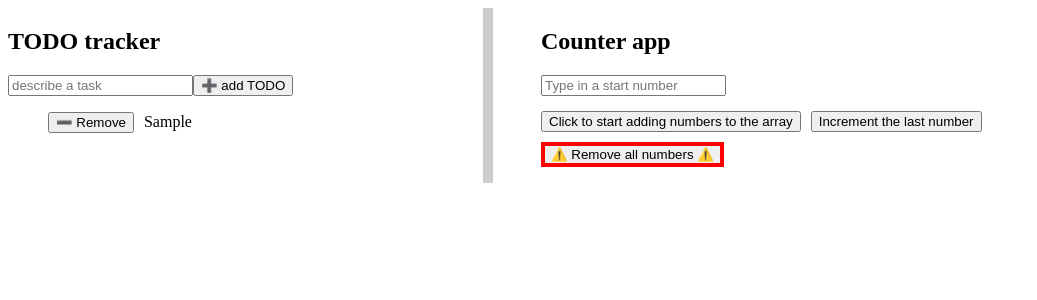
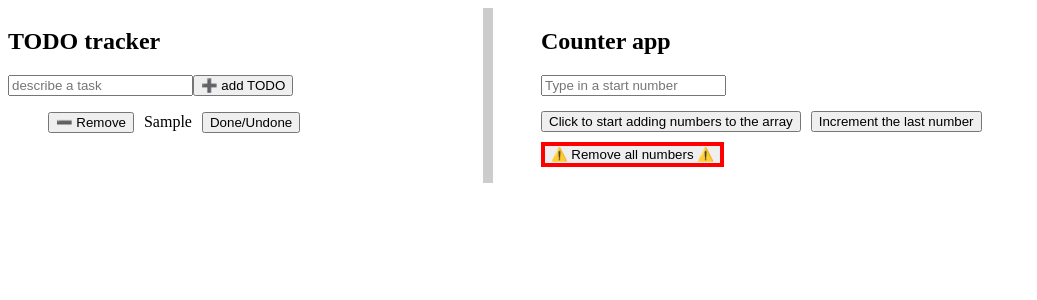
Before and after one commit to Objective-Enterprises/nik-react-ts, a React (Vite) app in the folder assignment/home-project/: page / in a window 1280 px wide. Both pictures are taken after typing "Sample" into the empty fields and a click on the button "➕ add TODO". Shown: the top 300 px of the page, without its empty margins (0-1037 px from the left). Built offline with nearby package versions, Linux system fonts and the light colour scheme.

Commit message:
implement updateToDo

```diff
--- a/assignment/home-project/src/App.tsx
+++ b/assignment/home-project/src/App.tsx
@@ -15,7 +15,6 @@ function App() {
         style={{
           width: "1px",
           borderRight: "10px solid #ccc",
-          // paddingRight: "24px",
           marginRight: "24px"
         }}
       />
--- a/assignment/home-project/src/TodoItem.tsx
+++ b/assignment/home-project/src/TodoItem.tsx
@@ -1,7 +1,7 @@
-import { useTodoContext } from "./TodoContext"
+import { useTodoContext, type Todo } from "./TodoContext"
 
 interface TodoItemProps {
-  element: string
+  element: Todo
   index: number
 }
 
@@ -19,7 +19,18 @@ export default function TodoItem ({
       >
         ➖ Remove
       </button>
-      <span>{element}</span>
+      <span
+        style={{ textDecoration: element.done ? "line-through" : "none" }}
+      >
+        {element.text}
+      </span>
+      <button
+        type="button"
+        onClick={() => contextValue.updateTodo(index)}
+        style={{ marginLeft: "10px" }}
+      >
+        Done/Undone
+      </button>
     </li>
   )
 }
--- a/assignment/home-project/src/TodosController.tsx
+++ b/assignment/home-project/src/TodosController.tsx
@@ -1,13 +1,13 @@
 import { useState } from "react";
 import AddTodoForm from "./AddTodoForm"
 import TodoList from "./TodoList"
-import { TodoContext } from "./TodoContext"
+import { TodoContext, type Todo } from "./TodoContext"
 
 export default function TodosController () {
-  const [todos, setTodos] = useState<string[]>([])
+  const [todos, setTodos] = useState<Todo[]>([])
 
   function addTodo(todoText: string) {
-    const newTodos = [...todos, todoText];
+    const newTodos = [...todos, { text: todoText, done: false }];
     setTodos(newTodos);
   }
 
@@ -16,6 +16,18 @@ export default function TodosController () {
       return index !== indexToRemove;
     })
     setTodos(newTodos)
+  }
+
+  function updateTodo(indexToUpdate: number) {
+    const newTodos = todos.map((item, index) => {
+      if (indexToUpdate !== index) {
+        return item
+      }
+      const updatedTodo = {...item, done: !item.done};
+      return updatedTodo
+    })
+
+    setTodos(newTodos);
   }
   return (
     <div
@@ -27,7 +39,8 @@ export default function TodosController () {
       <TodoContext value={{
         todos,
         removeTodo,
-        addTodo
+        addTodo,
+        updateTodo
       }}>
         <AddTodoForm/>
         <TodoList />
```
Also changed, not shown: assignment/home-project/src/TodoContext.ts (+7 -1 lines).
